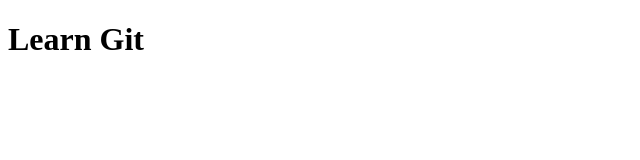
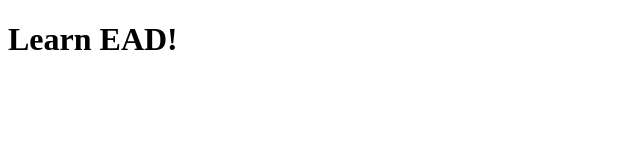
Before and after one commit to kalikd/eade-sp26, a plain HTML site: page index.html in a window 1280 px wide. Shown: the full height of the page, 0-640 px from the left. Drawn offline with Linux system fonts and the light colour scheme.

Commit message:
Change headings

```diff
--- a/index.html
+++ b/index.html
@@ -6,6 +6,6 @@
     <title>Learn Git</title>
 </head>
 <body>
-    <h1>Learn Git</h1>
+    <h1>Learn EAD!</h1>
 </body>
 </html>
```
